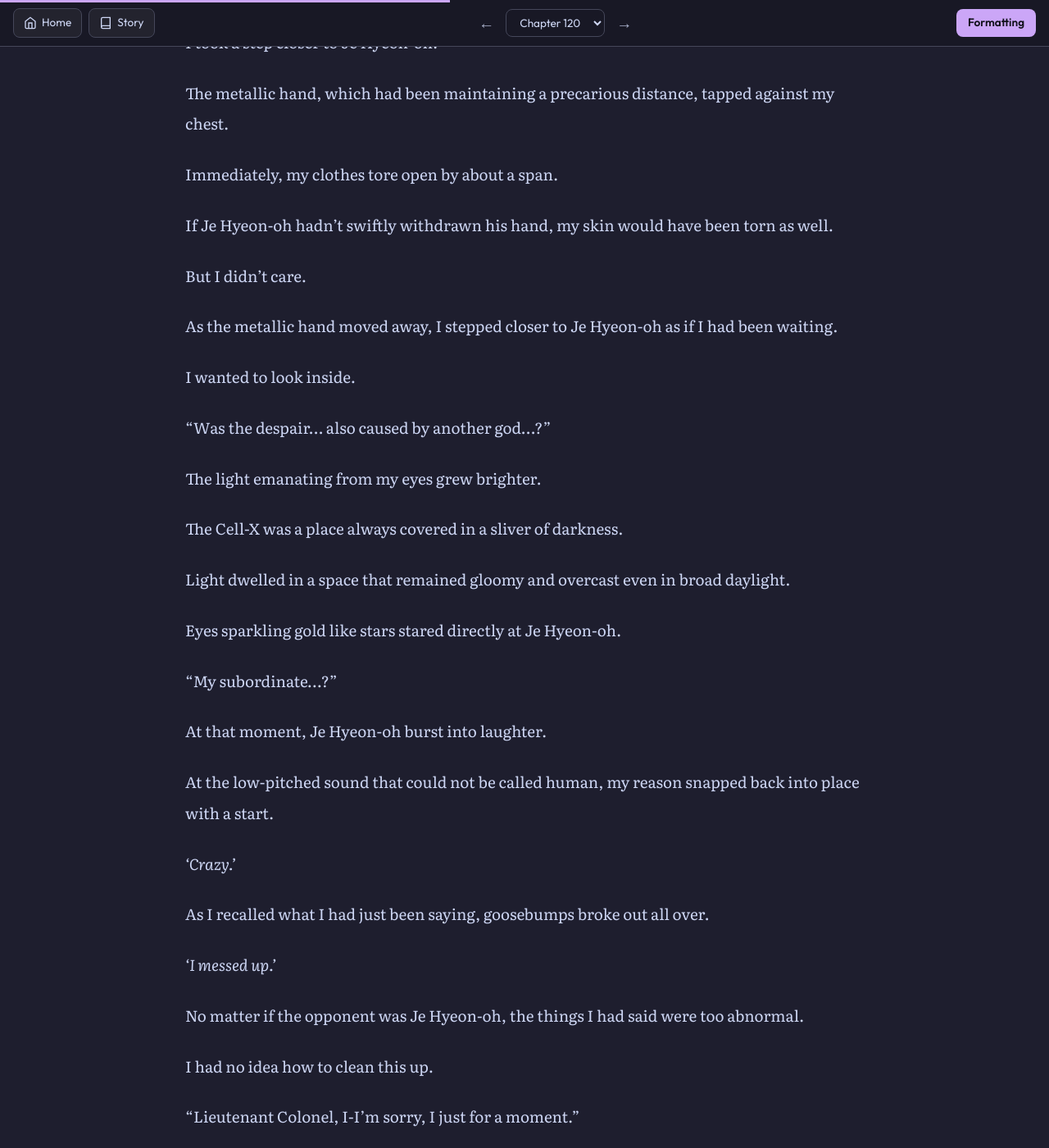
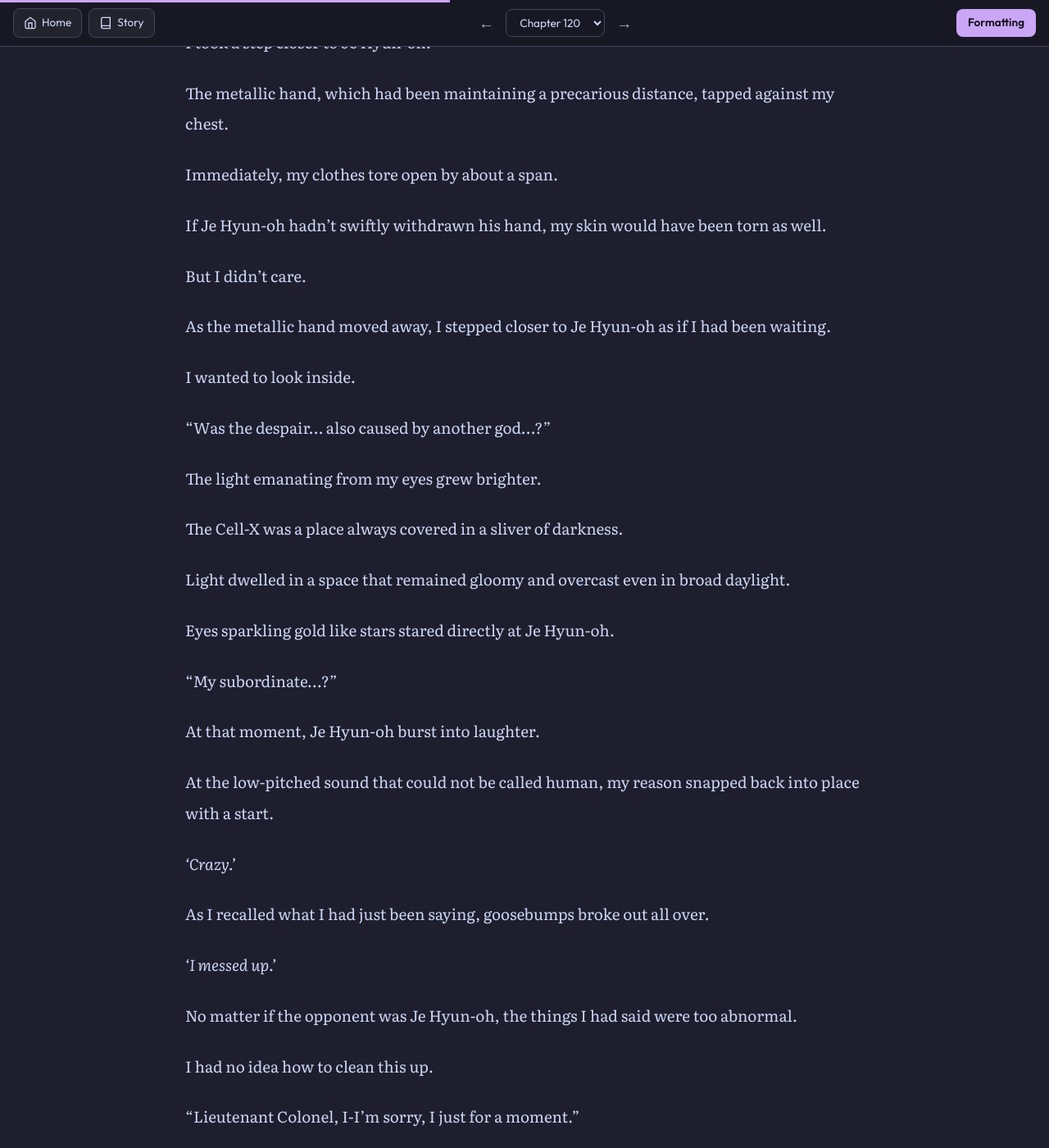
Before and after one commit to soleumn/soleumn.github.io, a Jekyll site: the page built from _posts/eoshinki/2026-09-01-ch9.md, in a window 1280 px wide and 1400 px high, scrolled down 4864 px. Shown: the whole window at 82% size. Built offline with Jekyll 4.4.1, drawn with Linux system fonts in a browser that asks for light colours; comment, search, counter and statistics services are not loaded; some of the changed text lies outside the part shown.

Commit message:
Update 2026-09-01-ch9.md

```diff
--- a/_posts/eoshinki/2026-09-01-ch9.md
+++ b/_posts/eoshinki/2026-09-01-ch9.md
@@ -15,7 +15,7 @@ It was only natural.
 
 Who would I tell? I'd be treated as a lunatic the moment I spoke.
 
-And yet now… Je Hyeon-oh asked me if I was a god.
+And yet now… Je Hyun-oh asked me if I was a god.
 
 Not a system, but specifically referring to me as a 'god.'
 
@@ -23,13 +23,13 @@ I should have played dumb and denied it immediately, but I couldn't.
 
 I had no choice.
 
-Je Hyeon-oh's question wasn't a question.
+Je Hyun-oh's question wasn't a question.
 
 It was a notification that he knew my identity.
 
 The veil of protection, its time having run out, crumbled into golden dust.
 
-Beneath the shattering golden fragments, Je Hyeon-oh looked as if he were enveloped in a cluster of stars.
+Beneath the shattering golden fragments, Je Hyun-oh looked as if he were enveloped in a cluster of stars.
 
 He took off his goggles. Dark purple eyes with golden pupils were revealed.
 
@@ -41,7 +41,7 @@ I tensed up, but the metallic hand didn't touch me.
 
 It simply stopped right in front of my chest, maintaining a tiny gap.
 
-Keeping that almost-touching distance, Je Hyeon-oh slowly moved his fingers.
+Keeping that almost-touching distance, Je Hyun-oh slowly moved his fingers.
 
 The metallic hand, positioned where it could pierce my heart at any moment, drifted as if caressing the air.
 
@@ -61,7 +61,7 @@ I barely managed to part my lips.
 
 My breath hitched at the one-word answer.
 
-Je Hyeon-oh is looking for a god?
+Je Hyun-oh is looking for a god?
 
 No, before that.
 
@@ -73,17 +73,17 @@ Dominic, perched on my shoulder, made a humming sound.
 
 “As I mentioned before, the master of this place is an incredibly rude individual.”
 
-He looked at Je Hyeon-oh intently.
+He looked at Je Hyun-oh intently.
 
 “In the training center, he created an illusion by mimicking Mr. Roasted Chestnut's subordinate, and as if that weren't enough, he has now taken the liberty of making contact. It seems he was checking to see if he could make you his subordinate.”
 
 Already in shock, I became even more confused by Dominic's words.
 
-The god existing in The Cell-X tried to make Je Hyeon-oh its subordinate?
+The god existing in The Cell-X tried to make Je Hyun-oh its subordinate?
 
 *'That octopus leg?'*
 
-Was that why Je Hyeon-oh was completely drenched in seawater?
+Was that why Je Hyun-oh was completely drenched in seawater?
 
 A low voice lingered in my ear.
 
@@ -91,7 +91,7 @@ A low voice lingered in my ear.
 
 I… felt strange.
 
-From the moment Je Hyeon-oh said he was looking for a god, I had been swept up in a peculiar mood.
+From the moment Je Hyun-oh said he was looking for a god, I had been swept up in a peculiar mood.
 
 But after hearing that the octopus leg had contacted him and tried to make him a subordinate…
 
@@ -113,7 +113,7 @@ However, the heat continued to surge, to the point where my vision began to blur
 
 At the sound of the voice, I parted my lips slightly with an 'ah.'
 
-Je Hyeon-oh's eyes had narrowed slightly.
+Je Hyun-oh's eyes had narrowed slightly.
 
 “Get a grip.”
 
@@ -135,7 +135,7 @@ My head wasn't working straight.
 
 Disjointed thoughts surfaced, but even those didn't connect and kept snapping off.
 
-I looked up at Je Hyeon-oh blankly.
+I looked up at Je Hyun-oh blankly.
 
 Unable to withstand the soaring heat, I blurted out the words lingering in my mouth.
 
@@ -145,17 +145,17 @@ At the gaze looking back at me, a warning alarm rang in my head.
 
 It was a warning that I shouldn't say any more, but my mouth moved on its own.
 
-I took a step closer to Je Hyeon-oh.
+I took a step closer to Je Hyun-oh.
 
 The metallic hand, which had been maintaining a precarious distance, tapped against my chest.
 
 Immediately, my clothes tore open by about a span.
 
-If Je Hyeon-oh hadn't swiftly withdrawn his hand, my skin would have been torn as well.
+If Je Hyun-oh hadn't swiftly withdrawn his hand, my skin would have been torn as well.
 
 But I didn't care.
 
-As the metallic hand moved away, I stepped closer to Je Hyeon-oh as if I had been waiting.
+As the metallic hand moved away, I stepped closer to Je Hyun-oh as if I had been waiting.
 
 I wanted to look inside.
 
@@ -167,11 +167,11 @@ The Cell-X was a place always covered in a sliver of darkness.
 
 Light dwelled in a space that remained gloomy and overcast even in broad daylight.
 
-Eyes sparkling gold like stars stared directly at Je Hyeon-oh.
+Eyes sparkling gold like stars stared directly at Je Hyun-oh.
 
 “My subordinate…?”
 
-At that moment, Je Hyeon-oh burst into laughter.
+At that moment, Je Hyun-oh burst into laughter.
 
 At the low-pitched sound that could not be called human, my reason snapped back into place with a start.
 
@@ -181,7 +181,7 @@ As I recalled what I had just been saying, goosebumps broke out all over.
 
 *'I messed up.'*
 
-No matter if the opponent was Je Hyeon-oh, the things I had said were too abnormal.
+No matter if the opponent was Je Hyun-oh, the things I had said were too abnormal.
 
 I had no idea how to clean this up.
 
@@ -239,13 +239,13 @@ It was only natural, as an enormous budget had to be invested while the probabil
 
 Intense conflicts of opinion had even broken out internally over this.
 
-Lieutenant Colonel Je Hyeon-oh, who demanded the creation of the android, ended the heated debate over the item he had brought with a single sentence.
+Lieutenant Colonel Je Hyun-oh, who demanded the creation of the android, ended the heated debate over the item he had brought with a single sentence.
 
 <span style="color: var(--texto-secundario);">“I'll discharge from the military.”</span>
 
 He had simply notified them that he would leave the service if they didn't build it.
 
-No matter how much the budget cost, it was nothing compared to Je Hyeon-oh.
+No matter how much the budget cost, it was nothing compared to Je Hyun-oh.
 
 To avoid losing him, the Agency had no choice but to immediately begin the android's production.
 
@@ -255,7 +255,7 @@ Not only the Agency, but the most outstanding researchers from private companies
 
 Ultimately, the robot produced as a humanoid was a form where several deficiencies were felt.
 
-But Je Hyeon-oh said this was enough.
+But Je Hyun-oh said this was enough.
 
 The researchers didn't know, but the item used as the core contained over-technology software.
 
@@ -311,7 +311,7 @@ As soon as he finished speaking, notifications requesting to speak popped up all
 
 Jang Seokyun ignored these and continued.
 
-“Under the cooperation of Lieutenant Colonel Je Hyeon-oh and CEO Cha, the clearing of the trial is expected to proceed smoothly. We will release the related data after the clear. I will now take questions.”
+“Under the cooperation of Lieutenant Colonel Je Hyun-oh and CEO Cha, the clearing of the trial is expected to proceed smoothly. We will release the related data after the clear. I will now take questions.”
 
 Standing beside Jang Seokyun, Samra gave the opportunity to question to the person who would be most beneficial to speak first, considering the international situation and various other factors.
 
```
